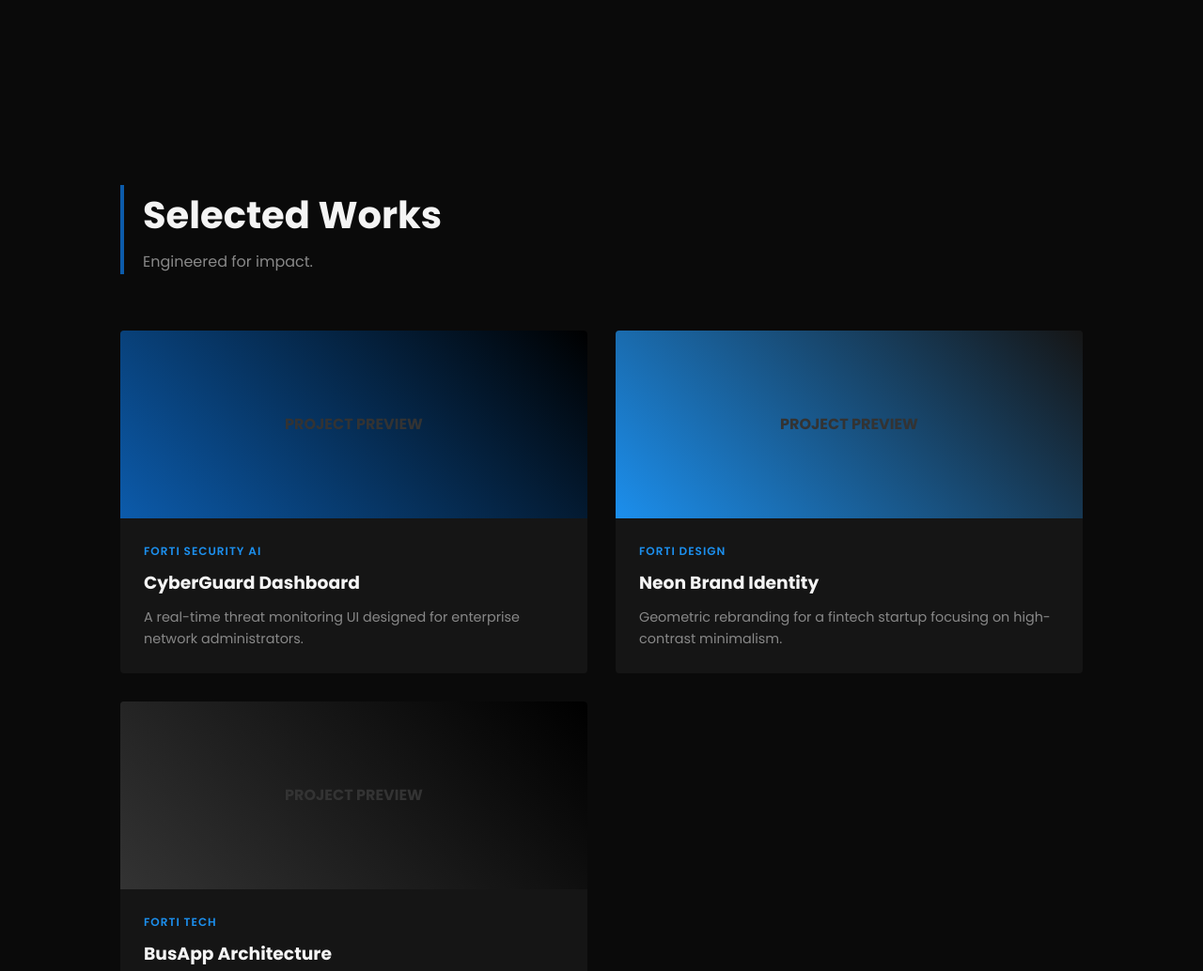
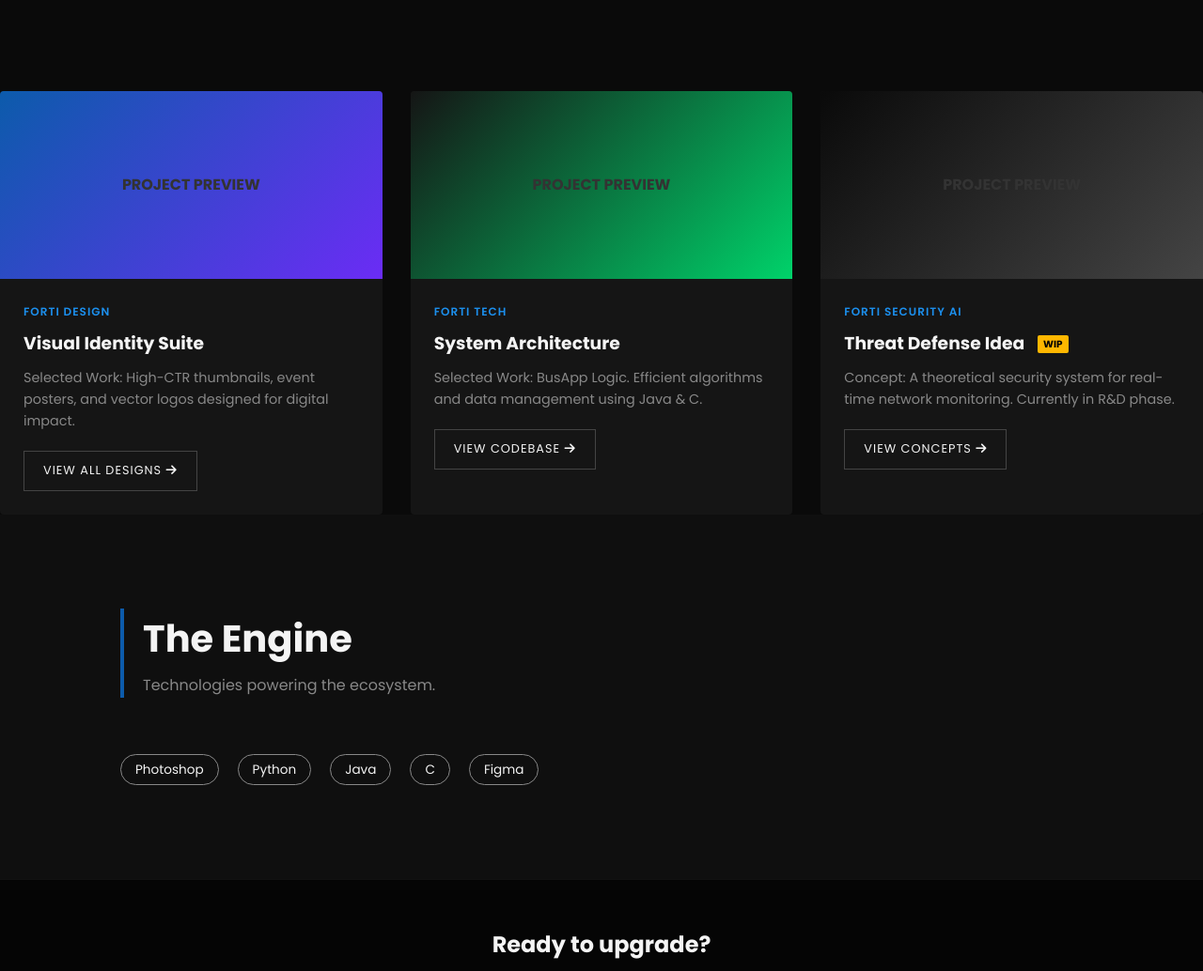
Before and after one commit to meet-forti/meet-forti.github.io, a plain HTML site: page index.html in a window 1280 px wide. Shown: the part 1675-2709 px from the top of the page at 94% size. Drawn offline with Linux system fonts and the light colour scheme.

Commit message:
Update index.html

```diff
--- a/index.html
+++ b/index.html
@@ -270,8 +270,42 @@
             nav { display: none; } /* Add JS hamburger menu for full implementation */
             .btn-cta { display: none; }
         }
+
+        /* New Button Style for Cards */
+.project-btn {
+    display: inline-block;
+    margin-top: 20px;
+    padding: 10px 20px;
+    border: 1px solid rgba(255, 255, 255, 0.2);
+    color: var(--forti-light);
+    font-size: 0.8rem;
+    text-transform: uppercase;
+    letter-spacing: 1px;
+    transition: var(--transition);
+}
+
+.project-btn:hover {
+    background: var(--forti-primary);
+    border-color: var(--forti-primary);
+}
+
+/* WIP (Work In Progress) Badge */
+.wip-badge {
+    background: #ffb700; /* Amber color for warning/progress */
+    color: #000;
+    font-size: 0.65rem;
+    padding: 2px 6px;
+    border-radius: 2px;
+    margin-left: 10px;
+    font-weight: 700;
+    vertical-align: middle;
+}
+
+
     </style>
 </head>
+
+
 <body>
 
     <header>
@@ -337,50 +371,45 @@
         </div>
     </section>
 
-    <section id="work" class="section">
-        <div class="section-title">
-            <h2>Selected Works</h2>
-            <p>Engineered for impact.</p>
-        </div>
+<div class="project-grid">
 
-        <div class="project-grid">
     <div class="project-card">
-                <div class="project-img" style="background: linear-gradient(45deg, #0c5bab, #000);">
+        <div class="project-img" style="background: linear-gradient(135deg, #0c5bab, #6b2cf5);">
             </div>
         <div class="project-info">
-                    <span class="project-tag">Forti Security AI</span>
-                    <a href="#">
-                    <h3>CyberGuard Dashboard</h3>
-                    </a>
-                    <p>A real-time threat monitoring UI designed for enterprise network administrators.</p>
+            <span class="project-tag">Forti Design</span>
+            <h3>Visual Identity Suite</h3>
+            <p>Selected Work: High-CTR thumbnails, event posters, and vector logos designed for digital impact.</p>
+
+            <a href="design-works.html" class="project-btn">View All Designs <i class="fas fa-arrow-right"></i></a>
         </div>
     </div>
 
     <div class="project-card">
-                <div class="project-img" style="background: linear-gradient(45deg, #1c8fed, #151515);">
+        <div class="project-img" style="background: linear-gradient(135deg, #151515, #00d26a);">
              </div>
         <div class="project-info">
-                    <span class="project-tag">Forti Design</span>
-                    <a href="#">
-                    <h3>Neon Brand Identity</h3>
-                    </a>
-                    <p>Geometric rebranding for a fintech startup focusing on high-contrast minimalism.</p>
+            <span class="project-tag">Forti Tech</span>
+            <h3>System Architecture</h3>
+            <p>Selected Work: BusApp Logic. Efficient algorithms and data management using Java & C.</p>
+
+            <a href="tech-works.html" class="project-btn">View Codebase <i class="fas fa-arrow-right"></i></a>
         </div>
     </div>
 
      <div class="project-card">
-                <div class="project-img" style="background: linear-gradient(45deg, #333, #000);">
+        <div class="project-img" style="background: linear-gradient(135deg, #0a0a0a, #444);">
              </div>
         <div class="project-info">
-                    <span class="project-tag">Forti Tech</span>
-                    <a href="#">
-                    <h3>BusApp Architecture</h3>
-                    </a>
-                    <p>Java-based booking system logic emphasizing efficiency and data integrity.</p>
+            <span class="project-tag">Forti Security AI</span>
+            <h3>Threat Defense Idea <span class="wip-badge">WIP</span></h3>
+            <p>Concept: A theoretical security system for real-time network monitoring. Currently in R&D phase.</p>
+
+            <a href="security-works.html" class="project-btn">View Concepts <i class="fas fa-arrow-right"></i></a>
         </div>
     </div>
+
 </div>
-    </section>
 
     <section id="labs" class="section" style="background: #0f0f0f;">
         <div class="section-title">
@@ -422,4 +451,5 @@
         });
     </script>
 </body>
+
 </html>
```
Lines whose indentation alone changed are shown as unchanged.
